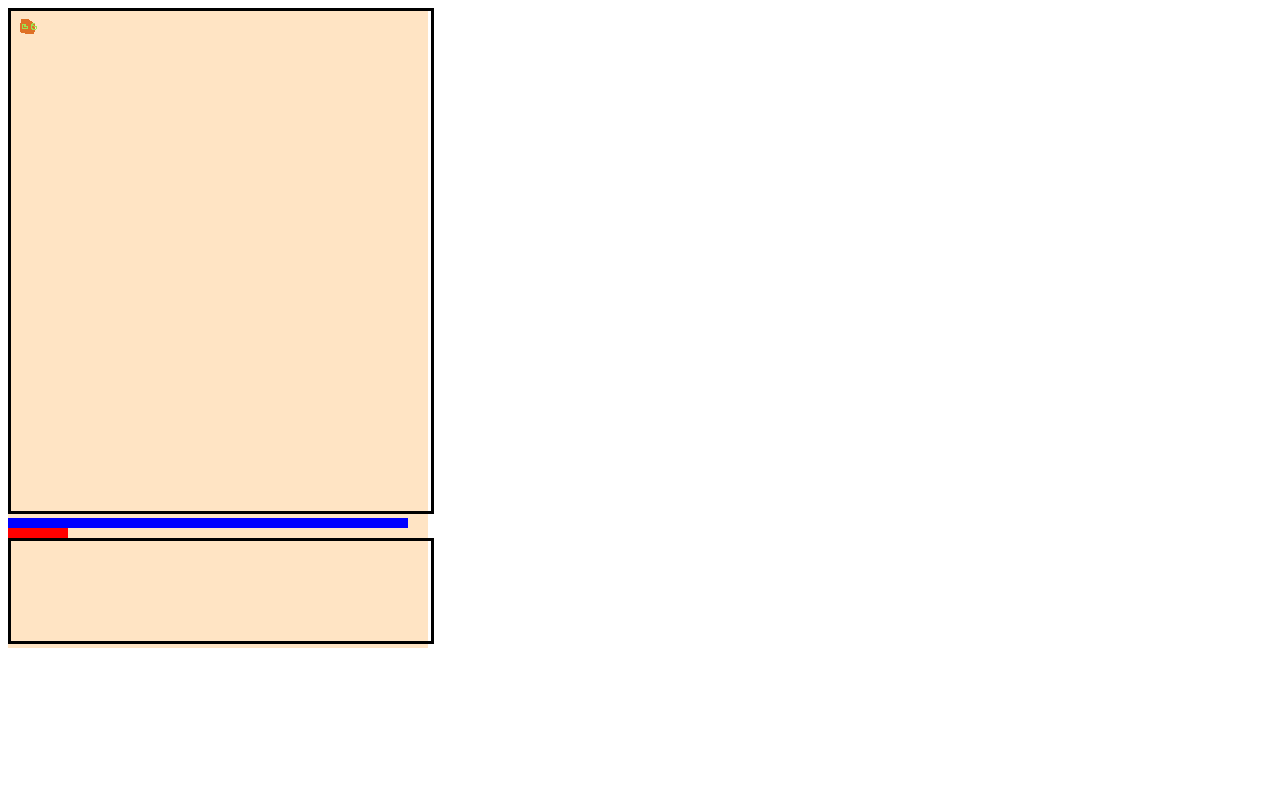
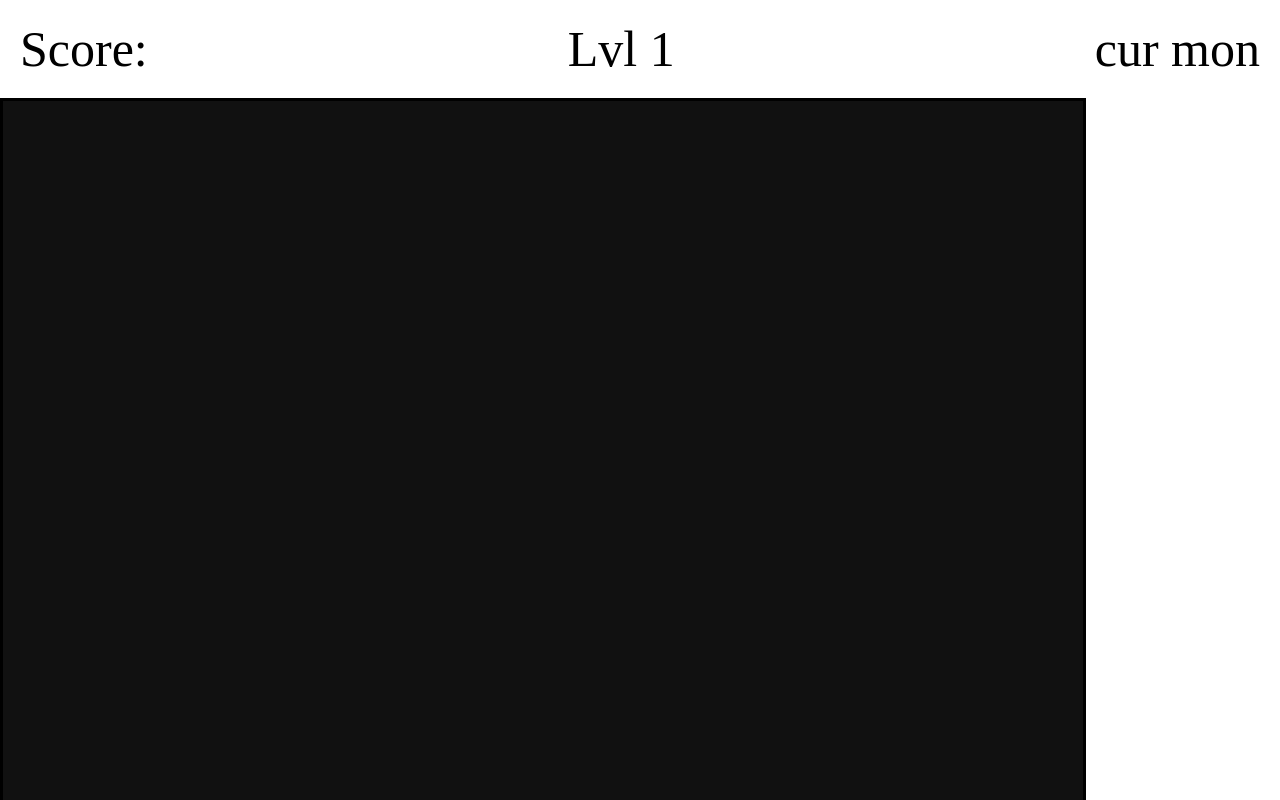
Before and after one commit to jsteele15/spell, a plain HTML site: page New folder/index.html in a window 1280 px wide. Shown: the top 800 px of the page. Drawn offline with Linux system fonts and the light colour scheme.

Commit message:
moved the index file around

```diff
--- a/New folder/index.html
+++ b/New folder/index.html
@@ -9,14 +9,15 @@
     </head>
     <body>
 
-        <!----><canvas id="backCanvas" class="bC" width="420" height="640"></canvas>
-        <canvas id="myCanvas" class="can" width="420" height="500"></canvas>
-        <br>
-        <div class="bar mbar" id="manB"></div>
-        <div class="bar hbar" id="helB"></div>
-        <canvas id="actionBox" class="can" width="420" height="100"></canvas>
-        <!--<h1 id="what">test</h1>
-        <button id="check">check me</button>-->
-        <script src="spell.js"></script>
+    <div id="scoreCounter" class="grid-container">
+        <div class="grid-item" id="s">Score:</div>
+        <div class="grid-item center" id="s=lv">Lvl 1</div>
+        <div class="grid-item right" id="monS">cur mon</div>
+    </div>
+
+        <canvas id="myCanvas" class="can" width="1080" height="2400"></canvas>
+        <canvas height="500" width="500" id="atCanvas" class="atCan"></canvas>
+
+        <script src="fight.js"></script>
     </body>
 </html>
--- a/New folder/style.css
+++ b/New folder/style.css
@@ -1,4 +1,45 @@
+body {
+    margin:0;
+    padding:0;
+}
 
+.can{
+    position:fixed;
+    background-color: rgb(17, 17, 17);
+}
+
+.atCan{
+    position: fixed;
+    top: 35%;
+}
+
+.menuButtons{
+    position: fixed;
+    font-size:100px;
+    top:50%;
+    width:50%;
+    height:30%;
+}
+
+.grid-container{
+    position: relative;
+    display: grid;
+    grid-template-columns: auto;
+    grid-auto-flow: column;
+}
+
+.grid-item{
+    padding: 20px;
+    font-size: 50px;
+}
+
+.center{
+    text-align: center;
+}
+
+.right{
+    text-align: right;
+}
 
 .bC {
     position: absolute;
```
